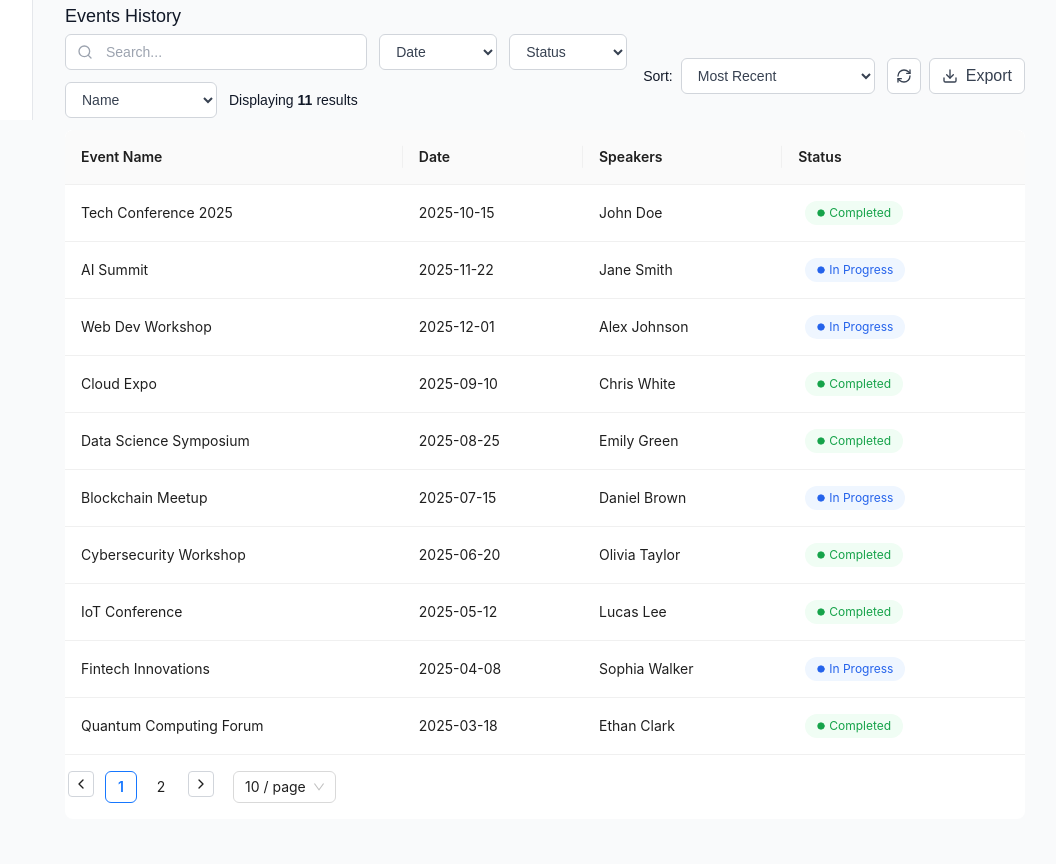
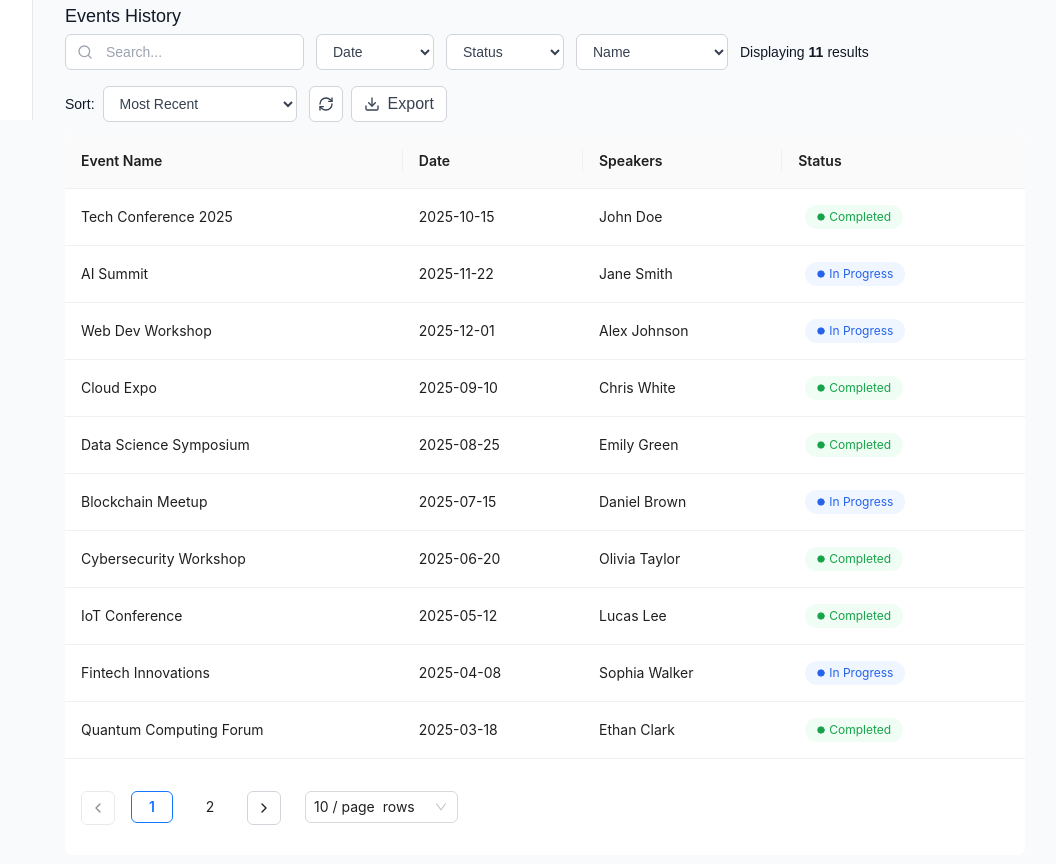
Before and after one commit to Tun95/project_dev_task, a React (Vite) app in the folder frontend_panel/: page / in a window 1280 px wide. Shown: the part 680-1544 px from the top of the page, without its empty margins (223-1279 px from the left). Built offline with nearby package versions, Linux system fonts and the light colour scheme; a web font is replaced by a local one.

Commit message:
FEAT: update table

```diff
--- a/frontend_panel/src/App.css
+++ b/frontend_panel/src/App.css
@@ -80,3 +80,76 @@ html {
   color: var(--color-dark-text) !important;
   border-color: var(--color-dark-border) !important;
 }
+
+.ant-pagination {
+  padding: 16px;
+  display: flex;
+  align-items: center;
+  flex-wrap: wrap;
+  gap: 8px;
+}
+
+.ant-pagination-prev,
+.ant-pagination-next,
+.ant-pagination-jump-prev,
+.ant-pagination-jump-next {
+  min-width: 32px;
+  height: 32px;
+  margin: 0;
+}
+
+.ant-pagination-item {
+  margin: 0;
+  border: none;
+  background: transparent;
+}
+
+.ant-pagination-item a {
+  display: flex;
+  align-items: center;
+  justify-content: center;
+  width: 100%;
+  height: 100%;
+}
+
+.dark-table .ant-pagination-item:not(.ant-pagination-item-active) a {
+  color: #e5e7eb;
+}
+
+.dark-table .ant-pagination-item-active {
+  background-color: #4f46e5 !important;
+}
+
+.dark-table .ant-pagination-item-active a {
+  color: white !important;
+}
+
+.ant-pagination-options {
+  margin-left: auto;
+}
+
+.ant-pagination-options .ant-select-selector {
+  height: 32px !important;
+  padding: 0 24px 0 8px !important;
+  border-radius: 6px !important;
+}
+.dark-table .ant-select-selector {
+  background-color: #374151 !important;
+  border-color: #4b5563 !important;
+  color: #f9fafb !important;
+}
+
+.dark-table .ant-select-arrow {
+  color: #9ca3af !important;
+}
+
+.ant-select-selection-item:after {
+  content: " rows" !important;
+  margin-left: 4px !important;
+  text-transform: lowercase;
+}
+
+.ant-pagination-disabled button {
+  opacity: 0.5;
+  cursor: not-allowed;
+}
--- a/frontend_panel/src/components/home/table/Table.tsx
+++ b/frontend_panel/src/components/home/table/Table.tsx
@@ -133,7 +133,7 @@ function TableComponent() {
   return (
     <div className="w-full">
       {/* Filters Section */}
-      <div className="flex flex-col md:flex-row justify-between items-start md:items-center gap-4 mb-3 dark:text-gray-200">
+      <div className="flex flex-col md:flex-row flex-wrap justify-between items-start md:items-center gap-4 mb-3 dark:text-gray-200">
         {/* Left filters */}
         <div className="flex flex-col sm:flex-row flex-wrap gap-3 w-full md:w-auto">
           {/* Search Box */}
@@ -247,15 +247,51 @@ function TableComponent() {
             itemRender: (_, type, originalElement) => {
               if (type === "prev") {
                 return (
-                  <button className="p-1 rounded border border-gray-300 dark:border-gray-600 bg-white dark:bg-gray-800 text-gray-700 dark:text-gray-200">
+                  <button
+                    className={`flex items-center justify-center p-2 rounded-md ${
+                      theme === "dark"
+                        ? "text-gray-300 hover:bg-gray-700 border-gray-600"
+                        : "text-gray-700 hover:bg-gray-100 border-gray-300"
+                    } border`}
+                    disabled={pagination.current === 1}
+                  >
                     <ChevronLeft className="w-4 h-4" />
                   </button>
                 );
               }
               if (type === "next") {
                 return (
-                  <button className="p-1 rounded border border-gray-300 dark:border-gray-600 bg-white dark:bg-gray-800 text-gray-700 dark:text-gray-200">
+                  <button
+                    className={`flex items-center justify-center p-2 rounded-md ${
+                      theme === "dark"
+                        ? "text-gray-300 hover:bg-gray-700 border-gray-600"
+                        : "text-gray-700 hover:bg-gray-100 border-gray-300"
+                    } border`}
+                    disabled={
+                      pagination.current ===
+                      Math.ceil(
+                        filteredData.length / (pagination.pageSize || 10)
+                      )
+                    }
+                  >
                     <ChevronRight className="w-4 h-4" />
+                  </button>
+                );
+              }
+              if (type === "page") {
+                return (
+                  <button
+                    className={`w-8 h-8 rounded-full mx-1 flex items-center justify-center ${
+                      theme === "dark"
+                        ? pagination.current === originalElement
+                          ? "bg-indigo-600 text-white"
+                          : "text-gray-300 hover:bg-gray-700"
+                        : pagination.current === originalElement
+                        ? "bg-indigo-600 text-white"
+                        : "text-gray-700 hover:bg-gray-100"
+                    }`}
+                  >
+                    {originalElement}
                   </button>
                 );
               }
```
